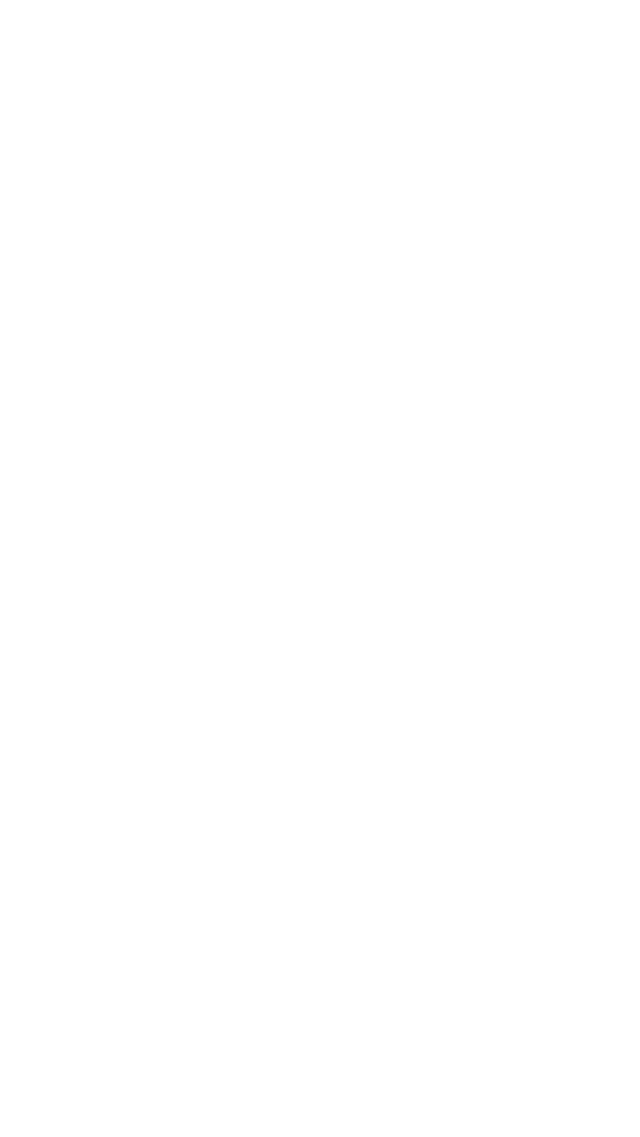
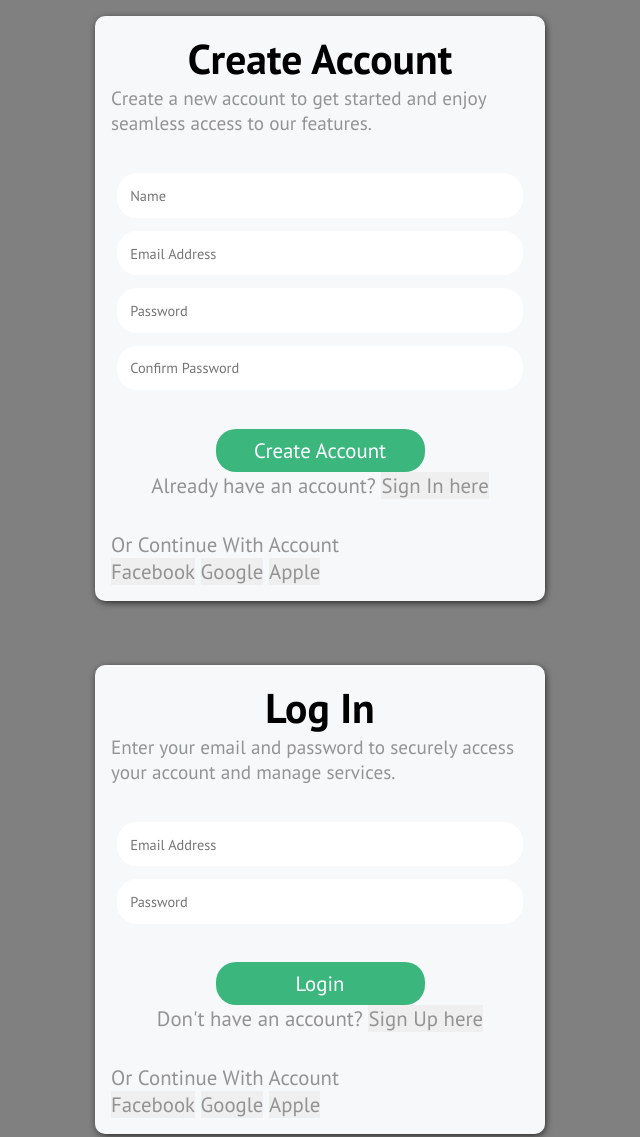
Before and after one commit to Rumman957/simple-user-authentication-system, a plain HTML site: page index.html in a window 1280 px wide. Shown: the top 1137 px of the page, without its empty margins (320-960 px from the left). Before the commit the page ends 800 px from the top, so only its background shows below. Drawn offline with Linux system fonts and the light colour scheme.

Commit message:
complete basic foundation

```diff
--- a/index.html
+++ b/index.html
@@ -1,13 +1,90 @@
 <!DOCTYPE html>
 <html lang="en">
+
 <head>
     <meta charset="UTF-8">
     <meta name="viewport" content="width=device-width, initial-scale=1.0">
     <title>Simple Log In</title>
+
+    <!-- Source files -->
     <link rel="stylesheet" href="style.css">
     <script src="script.js"></script>
+
+    <!-- Fonts -->
+    <link rel="preconnect" href="https://fonts.googleapis.com">
+    <link rel="preconnect" href="https://fonts.gstatic.com" crossorigin>
+    <link href="https://fonts.googleapis.com/css2?family=PT+Sans:ital,wght@0,400;0,700;1,400;1,700&display=swap"
+        rel="stylesheet">
 </head>
+
 <body>
+    <!-- CREATE ACCOUNT CARD -->
+    <main class="create-account-container">
+        <header class="create-account-container-head">
+            <h1>Create Account</h1>
+            <p>Create a new account to get started and enjoy seamless access to our features.</p>
+        </header>
 
+        <section class="user-credentials-form">
+            <form action="" class="create-account-form">
+                <input type="text" placeholder="Name">
+                <input type="email" placeholder="Email Address">
+                <input type="password" placeholder="Password">
+                <input type="password" placeholder="Confirm Password">
+            </form>
+        </section>
+        <div class="create-account">
+            <button class="create-account-btn">Create Account</button>
+            <p>Already have an account? <button>Sign In here </button></p>
+        </div>
+        <footer>
+            <div class="continue-with-other-accounts-container">
+                <p>Or Continue With Account</p>
+                <div class="other-accounts">
+                    <button>Facebook</button>
+                    <button>Google</button>
+                    <button>Apple</button>
+                </div>
+            </div>
+        </footer>
+    </main>
+
+    <!-- LOG IN CARD -->
+    <main class="login-container">
+        <header class="login-container-head">
+            <h1>Log In</h1>
+            <p>Enter your email and password to securely access your account and manage services.</p>
+        </header>
+
+        <section class="user-credentials-form">
+            <form action="" class="login-form">
+                <input type="email" placeholder="Email Address">
+                <input type="password" placeholder="Password">
+            </form>
+        </section>
+        <div class="log-in">
+            <button class="login-btn">Login</button>
+            <p>Don't have an account? <button>Sign Up here </button></p>
+        </div>
+        <footer>
+            <div class="continue-with-other-accounts-container">
+                <p>Or Continue With Account</p>
+                <div class="other-accounts">
+                    <button>Facebook</button>
+                    <button>Google</button>
+                    <button>Apple</button>
+                </div>
+            </div>
+        </footer>
+    </main>
+
+    <!-- Success UI -->
+     <section class="success-container" hidden>
+        <div>
+            <h2>Congratulations!</h2>
+            <p>Account created successfully</p>
+        </div>
+     </section>
 </body>
+
 </html>
--- a/style.css
+++ b/style.css
@@ -2,4 +2,97 @@
     box-sizing: border-box;
     margin: 0;
     padding: 0;
+    font-family: "PT Sans", sans-serif;
+    /* outline: 1px solid; */
 }
+
+body {
+    display: flex;
+    justify-content: center;
+    align-items: center;
+    flex-direction: column;
+    gap: 2rem;
+    min-height: 100vh;
+    font-size: clamp(1rem, 2vw, 1.3rem);
+    color: #939393;
+    background-color: grey;
+}
+
+.create-account-container,
+.user-credentials-form,
+.user-credentials-form form,
+.login-container {
+
+    display: flex;
+    justify-content: center;
+    flex-direction: column;
+}
+
+.create-account-container,
+.login-container {
+    max-width: 450px;
+    border-radius: 10px;
+    box-shadow: 1px 2px 9px -2px black;
+    padding: 1rem;
+    margin: 1rem;
+    background-color: #F6F8FA;
+    gap: 2rem;
+}
+.create-account-form input, .login-form input {
+    margin: .4rem;
+    padding: .8rem;
+    border-radius: 20px;
+    font-size: .9rem;
+    color: black;
+}
+header h1 {
+    text-align: center;
+    color: black;
+}
+.login-container-head p, .create-account-container-head p {
+    font-size: 1.2rem;
+}
+.create-account-btn, .login-btn {
+    background-color: #3BB77E;
+    color: white;
+    border-radius: 20px;
+    width: 50%;
+    padding: .5rem 0;
+    margin-inline: auto;
+}
+.log-in, .create-account {
+    display: flex;
+    flex-direction: column;
+    align-items: center;
+}
+
+
+
+
+
+
+
+
+
+
+
+
+
+
+
+
+
+
+
+
+
+
+button, input {
+    font-size: inherit;
+    border: none;
+    outline: none;
+    color: inherit;
+}
+button {
+    cursor: pointer;
+}
```
